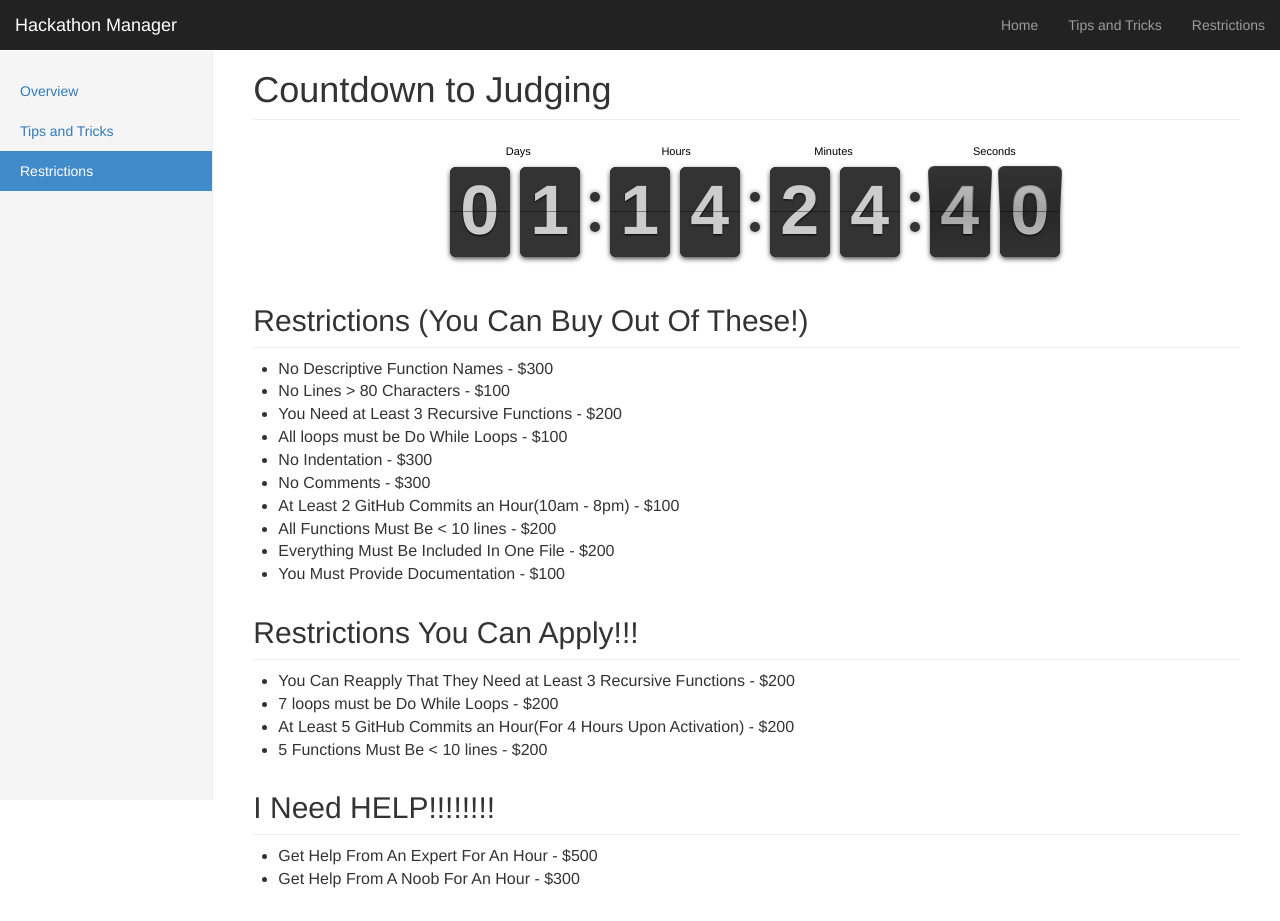
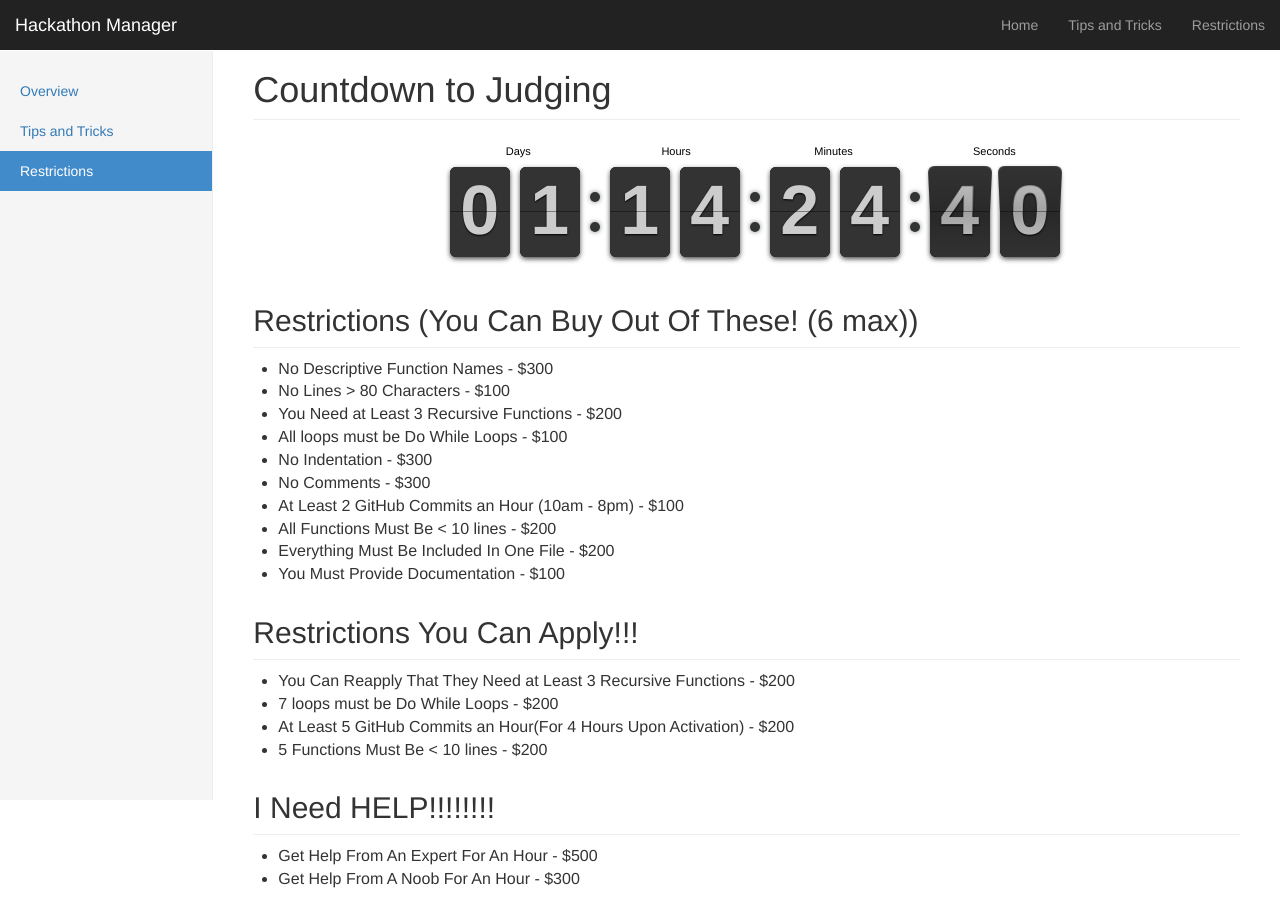
Before and after one commit to AKippins/HackathonHelp, a website: page static/restrictions.html in a window 1280 px wide. Drawn offline with nearby package versions, Linux system fonts and the light colour scheme.

Commit message:
Changed a few things in restrictions

```diff
--- a/static/restrictions.html
+++ b/static/restrictions.html
@@ -68,7 +68,7 @@
               <div class="your-clock" style="margin:2em;"></div>
             </div>
           </div>
-          <h2 class="sub-header">Restrictions (You Can Buy Out Of These!)</h2>
+          <h2 class="sub-header">Restrictions (You Can Buy Out Of These! (6 max))</h2>
           <div class="row">
             <ul style="font-size:16px">
               <li>No Descriptive Function Names - $300</li>
@@ -77,7 +77,7 @@
               <li>All loops must be Do While Loops - $100</li>
               <li>No Indentation - $300</li>
               <li>No Comments - $300</li>
-              <li>At Least 2 GitHub Commits an Hour(10am - 8pm) - $100</li>
+              <li>At Least 2 GitHub Commits an Hour (10am - 8pm) - $100</li>
               <li>All Functions Must Be < 10 lines - $200</li>
               <li>Everything Must Be Included In One File - $200</li>
               <li>You Must Provide Documentation - $100</li>
```
